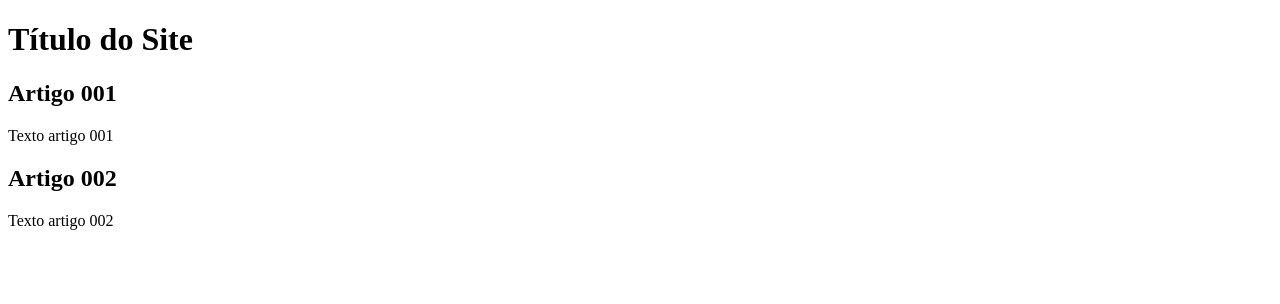
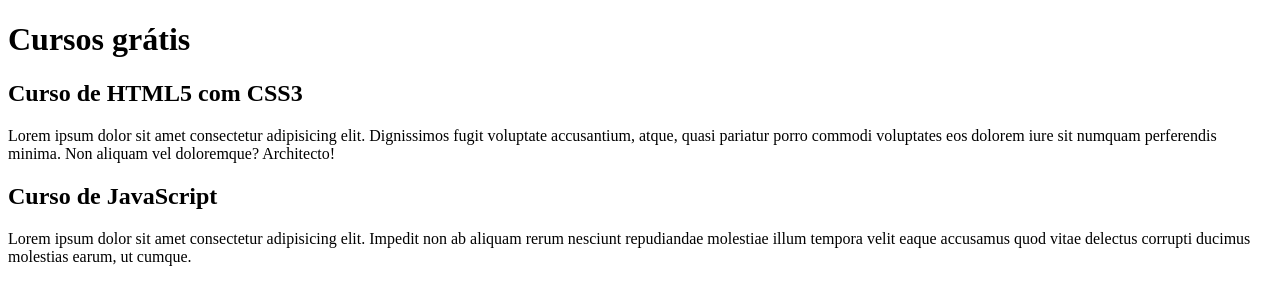
Before and after one commit to HeloisaPinheiro/Projeto-Site, a plain HTML site: page index.html in a window 1280 px wide. Drawn offline with Linux system fonts and the light colour scheme.

Commit message:
Comecei a escrever o conteúdo

```diff
--- a/index.html
+++ b/index.html
@@ -3,20 +3,20 @@
 <head>
     <meta charset="UTF-8">
     <meta name="viewport" content="width=device-width, initial-scale=1.0">
-    <title>Título do Site</title>
+    <title></title>
 </head>
 <body>
     <main>
         <header>
-            <h1>Título do Site</h1>
+            <h1>Cursos grátis</h1>
         </header>
         <article>
-            <h2>Artigo 001</h2>
-            <p>Texto artigo 001</p>
+            <h2>Curso de HTML5 com CSS3</h2>
+            <p>Lorem ipsum dolor sit amet consectetur adipisicing elit. Dignissimos fugit voluptate accusantium, atque, quasi pariatur porro commodi voluptates eos dolorem iure sit numquam perferendis minima. Non aliquam vel doloremque? Architecto!</p>
         </article>
         <article>
-            <h2>Artigo 002</h2>
-            <p>Texto artigo 002</p>
+            <h2>Curso de JavaScript</h2>
+            <p>Lorem ipsum dolor sit amet consectetur adipisicing elit. Impedit non ab aliquam rerum nesciunt repudiandae molestiae illum tempora velit eaque accusamus quod vitae delectus corrupti ducimus molestias earum, ut cumque.</p>
         </article>
     </main>
 </body>
```
